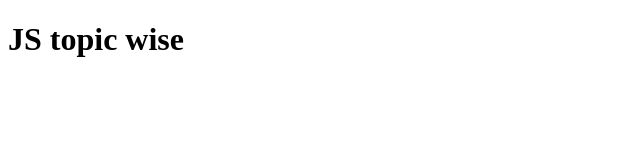
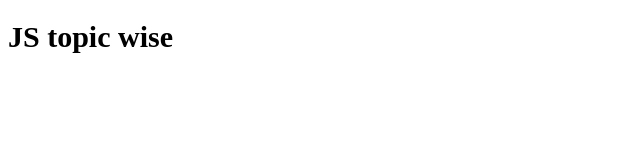
Before and after one commit to muhammadramzan-786/JS_Topic_Wise, a plain HTML site: page index.html in a window 1280 px wide. Shown: the full height of the page, 0-640 px from the left. Drawn offline with Linux system fonts and the light colour scheme.

Commit message:
add fontsize

```diff
--- a/index.html
+++ b/index.html
@@ -7,7 +7,7 @@
     <link rel="stylesheet" href="style.css">
 </head>
 <body>
-    <h1>JS topic wise</h1>
+    <h1 style="font-size: 30px;">JS topic wise</h1>
     <script src="script.js"></script>
 </body>
 </html>
```
